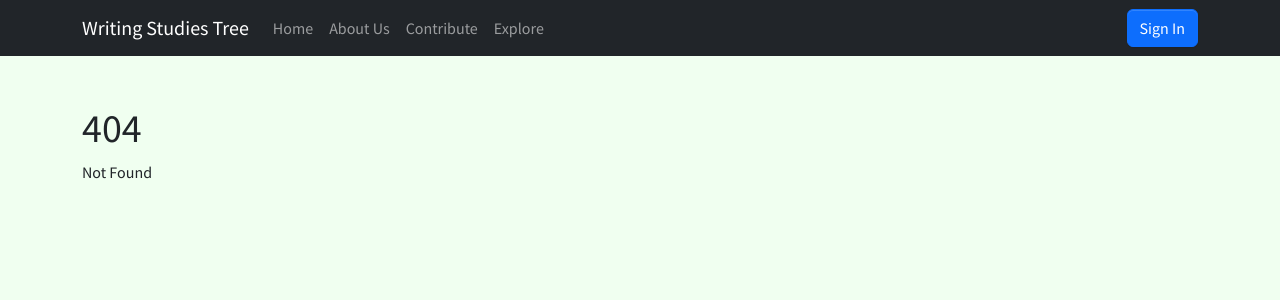
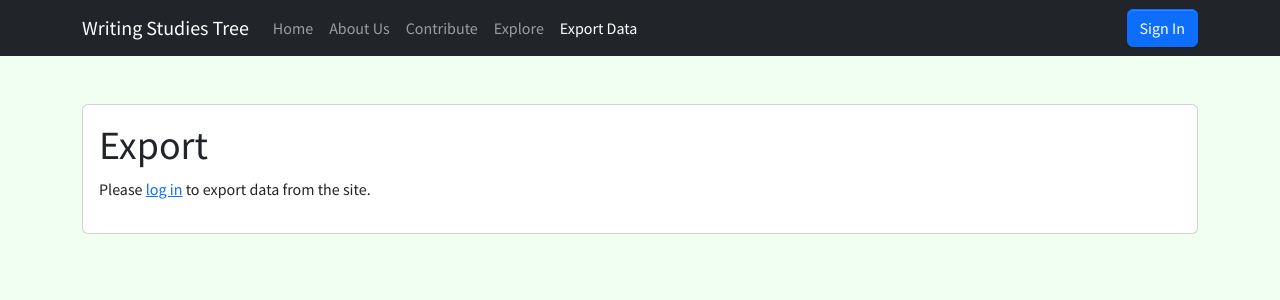
Before and after one commit to writingstudiestree/wst2, a SvelteKit app: page /export in a window 1280 px wide. Before the commit this address had no page. Shown: the top 300 px of the page. Built offline with nearby package versions, Linux system fonts and the light colour scheme.

Commit message:
add "Export Data" page for downloading CSV formats

```diff
--- /dev/null
+++ b/src/components/export/Export.svelte
@@ -0,0 +1,35 @@
+<script lang="ts">
+	export let isLoggedIn = true;
+
+	let format = "gephi";
+	$: exportContentUrl = `/api/export/csv?table=content&format=${format}`;
+	$: exportRelationsUrl = `/api/export/csv?table=relations&format=${format}`;
+</script>
+
+<div class="card card-body mb-3">
+	<h1>Export</h1>
+	{#if isLoggedIn}
+	<p>
+		This export provides a dataset of all WST entries which can be used for local analysis. Node and edge data can be exported in CSV formats optimized for <a href="https://github.com/gephi/gephi/wiki/Import-CSV-Data">Gephi</a> or <a href="https://docs.kumu.io/guides/import.html">Kumu</a>.
+	</p>
+
+	<label for="exportFormat">Export Format</label>
+	<select id="exportFormat" class="form-select mb-3" bind:value={format}>
+		<option value="gephi" selected>Gephi</option>
+		<option value="kumu" selected>Kumu</option>
+	</select>
+
+	<div>
+		<a class="btn btn-primary d-inline-flex align-items-center" href={exportContentUrl}>
+			<i class="material-icons me-2">download</i>
+			nodes.csv
+		</a>
+		<a class="btn btn-primary d-inline-flex align-items-center" href={exportRelationsUrl}>
+			<i class="material-icons me-2">download</i>
+			edges.csv
+		</a>
+	</div>
+	{:else}
+	<p>Please <a href="#signin">log in</a> to export data from the site.</p>
+	{/if}
+</div>
--- a/src/routes/+layout.svelte
+++ b/src/routes/+layout.svelte
@@ -25,6 +25,10 @@
 		type: 'link',
 		name: 'Explore',
 		url: '/explore',
+	},{
+		type: 'link',
+		name: 'Export Data',
+		url: '/export',
 	}];
 </script>
 
--- /dev/null
+++ b/src/routes/export/+page.svelte
@@ -0,0 +1,9 @@
+<script lang="ts">
+	import Export from "src/components/export/Export.svelte";
+
+	import type { PageData } from "./$types";
+	export let data: PageData;
+	$: ({ user } = data);
+</script>
+
+<Export isLoggedIn={!!user} />
```
